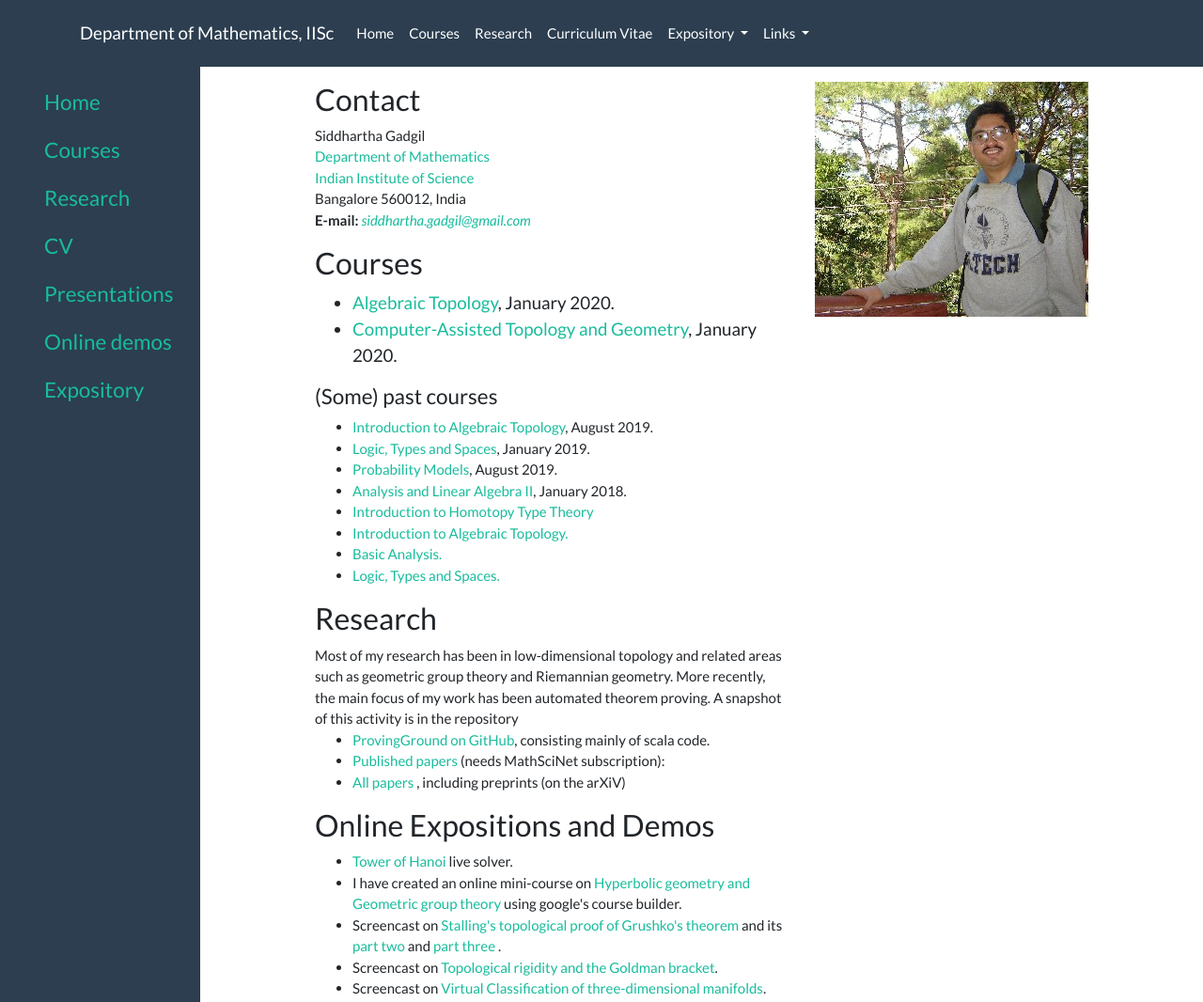
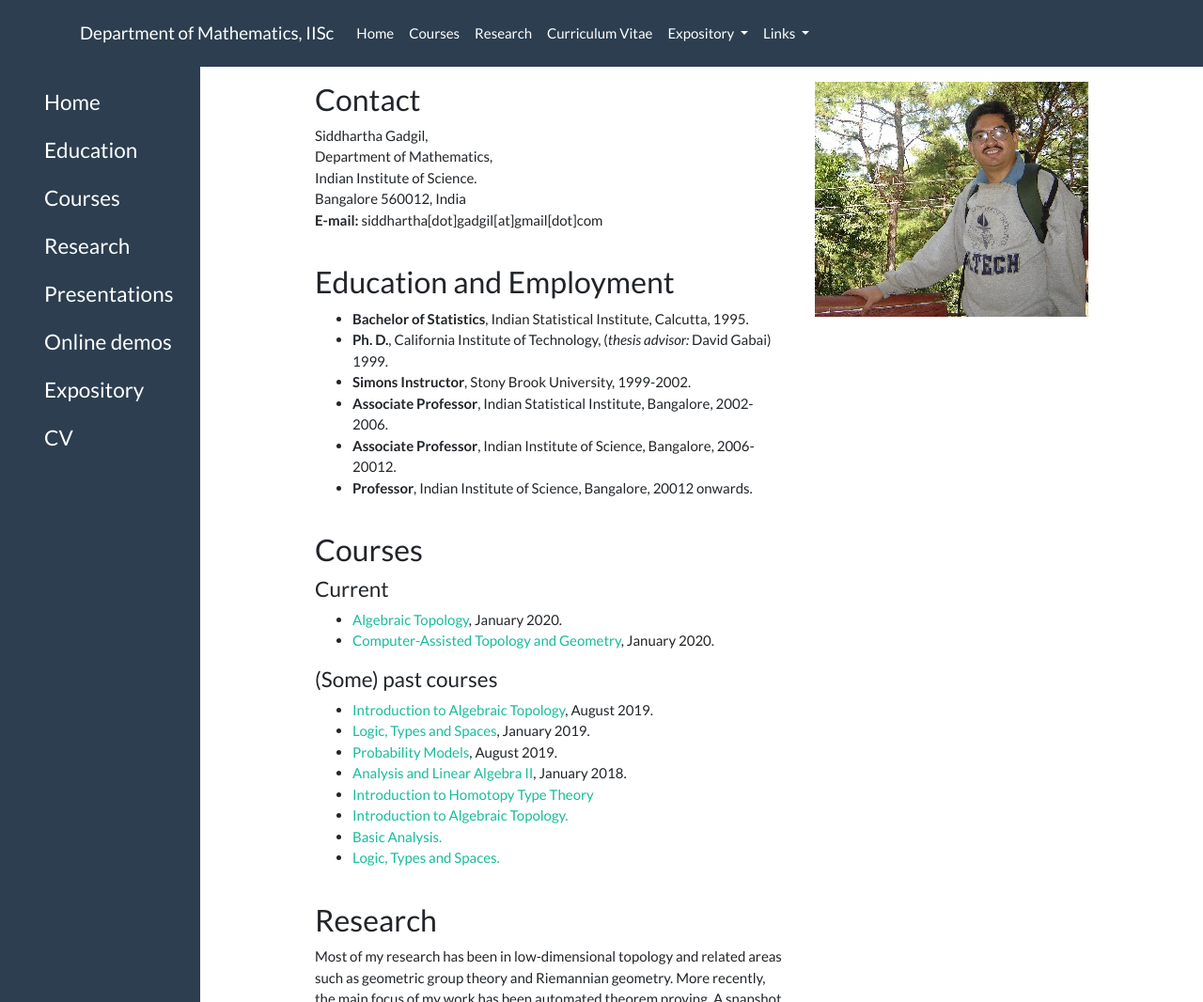
Before and after one commit to siddhartha-gadgil/homepage, a plain HTML site: page index.html in a window 1280 px wide. Shown: the top 1066 px of the page at 94% size. Drawn offline with nearby package versions, Linux system fonts and the light colour scheme.

Commit message:
deployable

```diff
--- a/css/extras.css
+++ b/css/extras.css
@@ -2,20 +2,20 @@
     padding-top: 80px;
 } */
 
-/* .section {
-    padding-top: 80px;
-} */
+.section {
+    padding-top: 20px;
+}
 
 #arxiv {
     border-style: solid;
     border-width: 1px;
 }
 
-/* a {
-    color: #3498db;
+.nav-item a {
+    color: white;
 }
 
-a:hover, a:focus {
-    color: #3498db;
+.nav-item a:hover, a:focus {
+    color: white;
     text-decoration: underline;
-} */
+}
--- a/index.html
+++ b/index.html
@@ -92,43 +92,51 @@
   <div class="container-fluid">
     <div class="row">
       <div class="col-md-3 col-lg-2 bg-primary text-light">
-        <div class="position-fixed">
+        <div class="position-fixed sidebar">
           <p></p>
           <h4 class="nav-item"><a class="nav-link" href="#">Home</a></h4>
+          <h4 class="nav-item"><a class="nav-link" href="#education">Education</a></h4>
           <h4 class="nav-item"><a class="nav-link" href="#courses">Courses</a></h4>
           <h4 class="nav-item"><a class="nav-link" href="#research">Research</a></h4>
-          <h4 class="nav-item"> <a class="nav-link" href="cv.pdf"> CV </a></h4>
           <h4 class="nav-item"> <a class="nav-link" href="#lectures"> Presentations </a></h4>
           <h4 class="nav-item"> <a class="nav-link" href="#online"> Online demos </a></h4>
           <h4 class="nav-item"> <a class="nav-link" href="#expos"> Expository </a></h4>
+          <h4 class="nav-item"> <a class="nav-link" href="cv.pdf" target="_blank"> CV </a></h4>
+
         </div>
       </div>
 
 
       <div class="col-md-5 offset-md-1">
         <p></p>
-        <div class="row">
-          <div class="col-md-9">
             <h3> Contact </h3>
 
             <address>
-              Siddhartha Gadgil<br>
-              <a href="http://math.iisc.ac.in/">Department of Mathematics</a><br>
-              <a href="http://www.iisc.ac.in/">Indian Institute of Science</a><br>
+              Siddhartha Gadgil,<br>
+              Department of Mathematics,<br>
+              Indian Institute of Science.<br>
               Bangalore 560012, India <br>
-              <strong>E-mail:</strong> <em><a href="mailto:siddhartha.gadgil@gmail.com">
-                  siddhartha.gadgil@gmail.com</a></em>
+              <strong>E-mail:</strong>
+                  siddhartha[dot]gadgil[at]gmail[dot]com</em>
             </address>
 
-          </div>
+        <div id="education" class="section">
+          <h3>Education and Employment</h3>
+          <ul>
+            <li><strong>Bachelor of Statistics</strong>, Indian Statistical Institute, Calcutta, 1995.</li>
+            <li><strong>Ph. D.</strong>, California Institute of Technology, (<em>thesis advisor:</em> David Gabai) 1999. </li>
+            <li><strong>Simons Instructor</strong>, Stony Brook University, 1999-2002.</li>
+            <li><strong>Associate Professor</strong>, Indian Statistical Institute, Bangalore, 2002-2006.</li>
+            <li><strong>Associate Professor</strong>, Indian Institute of Science, Bangalore, 2006-20012.</li>
+            <li><strong>Professor</strong>, Indian Institute of Science, Bangalore, 20012 onwards.</li>
 
+          </ul>
         </div>
 
         <div id="courses" class="section">
           <h3> Courses</h3>
-
-          <ul class="lead">
-
+          <h4>Current</h4>
+          <ul>
             <li><a href="http://math.iisc.ac.in/~gadgil/algebraic-topology-2020/">
                 Algebraic Topology</a>, January 2020.</li>
             <li><a href="http://math.iisc.ac.in/~gadgil/catg2020/">
```
